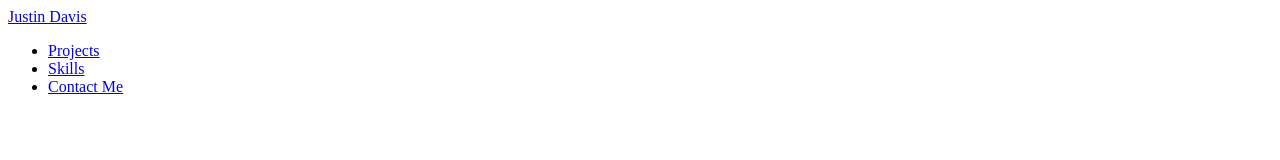
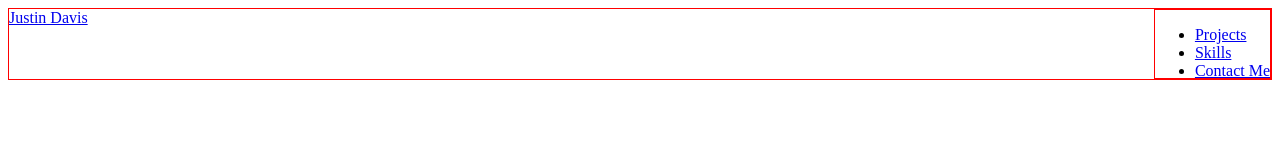
Before and after one commit to justin-a-davis/Portfolio-site, a plain HTML site: page index.html in a window 1280 px wide. Drawn offline with Linux system fonts and the light colour scheme.

Commit message:
started css for header

```diff
--- a/index.html
+++ b/index.html
@@ -5,15 +5,16 @@
     <meta http-equiv="X-UA-Compatible" content="IE=edge">
     <meta name="viewport" content="width=device-width, initial-scale=1.0">
     <title>Justin A Davis</title>
+    <link rel="stylesheet" href="main.css">
 </head>
 <body>
-    <header>
-        <div class="home-logo"><a href="#">Justin Davis</a></div>
-        <nav>
+    <header class="container">
+        <div class="home-logo item"><a href="#">Justin Davis</a></div>
+        <nav class="container">
             <ul>
-                <li><a href="#">Projects</a></li>
-                <li><a href="#">Skills</a></li>
-                <li><a href="#">Contact Me</a></li>
+                <li class="item"><a href="#">Projects</a></li>
+                <li class="item"><a href="#">Skills</a></li>
+                <li class="item"><a href="#">Contact Me</a></li>
             </ul>
         </nav>
     </header>
--- /dev/null
+++ b/main.css
@@ -0,0 +1,9 @@
+.container {
+    display: flex;
+    border: 1px solid red;
+}
+
+header {
+    height: 70px;
+    justify-content: space-between;
+}
```
